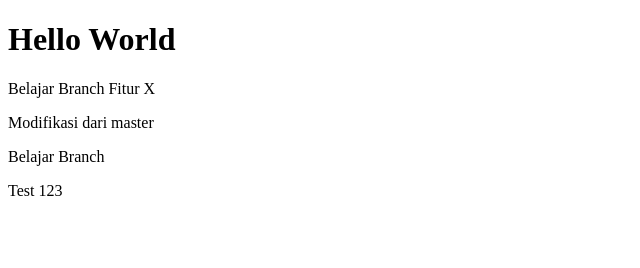
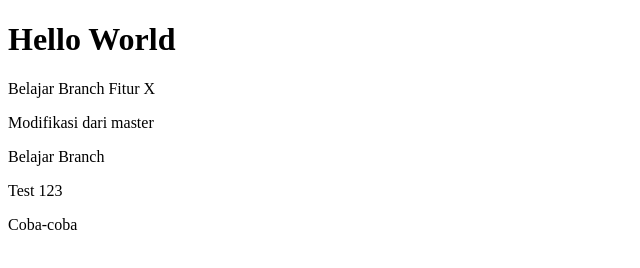
Before and after one commit to aderosa25/Belajar_Git, a plain HTML site: page about.html in a window 1280 px wide. Shown: the full height of the page, 0-640 px from the left. Drawn offline with Linux system fonts and the light colour scheme.

Commit message:
Update about.html

```diff
--- a/about.html
+++ b/about.html
@@ -9,5 +9,6 @@
         <p>Modifikasi dari master</p>
         <p>Belajar Branch</p>
         <p>Test 123</p>
+        <p>Coba-coba</p>
     </body>
 </html>
```
